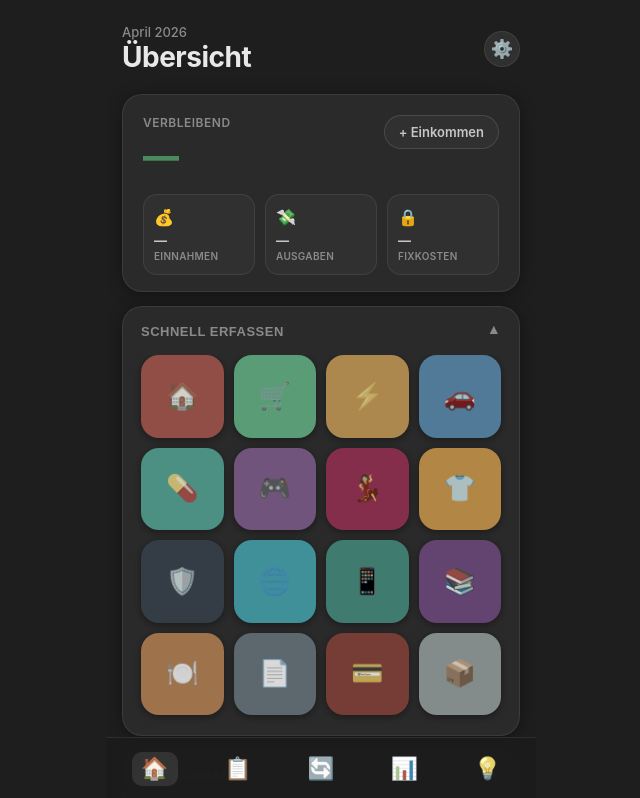
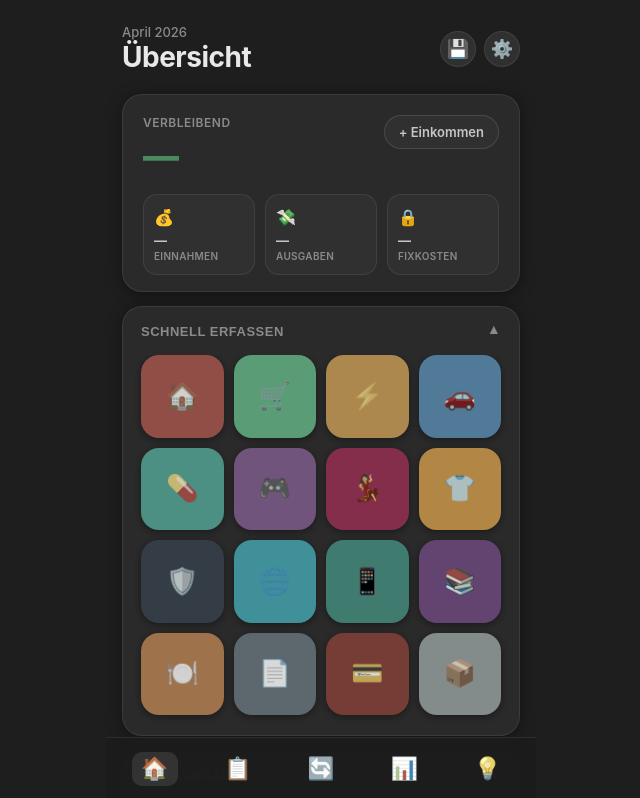
Before and after one commit to sarkaut2000/sparfuchs-web, a React (Vite) app: page / in a window 1280 px wide. Shown: the top 798 px of the page, without its empty margins (319-959 px from the left). Built offline with nearby package versions, Linux system fonts and the light colour scheme.

Commit message:
Add export button to dashboard header

```diff
--- a/src/pages/Dashboard.tsx
+++ b/src/pages/Dashboard.tsx
@@ -112,7 +112,30 @@ export default function Dashboard() {
           <div style={{ fontSize: 13, color: 'var(--text3)', fontWeight: 500 }}>{MONATSNAMEN[d.getMonth()]} {d.getFullYear()}</div>
           <h1 className="page-title">Übersicht</h1>
         </div>
-        <button className="header-btn" onClick={() => navigate('/einstellungen')} title="Einstellungen">⚙️</button>
+        <div style={{ display: 'flex', gap: 8 }}>
+          <button
+            className="header-btn"
+            title="Daten exportieren (Backup)"
+            onClick={() => {
+              const data = {
+                ausgaben:    localStorage.getItem('sparfuchs_ausgaben'),
+                fixkosten:   localStorage.getItem('sparfuchs_fixkosten'),
+                einkommen:   localStorage.getItem('sparfuchs_einkommen'),
+                kategorien:  localStorage.getItem('sparfuchs_kategorien'),
+                icons:       localStorage.getItem('sparfuchs_icons'),
+                reihenfolge: localStorage.getItem('sparfuchs_kat_order'),
+              };
+              const blob = new Blob([JSON.stringify(data, null, 2)], { type: 'application/json' });
+              const url = URL.createObjectURL(blob);
+              const a = document.createElement('a');
+              a.href = url;
+              a.download = `sparfuchs-backup-${new Date().toISOString().slice(0,10)}.json`;
+              a.click();
+              URL.revokeObjectURL(url);
+            }}
+          >💾</button>
+          <button className="header-btn" onClick={() => navigate('/einstellungen')} title="Einstellungen">⚙️</button>
+        </div>
       </div>
 
       {/* ── Budget-Karte (Einnahmen / Ausgaben / Verbleibend) ── */}
```
